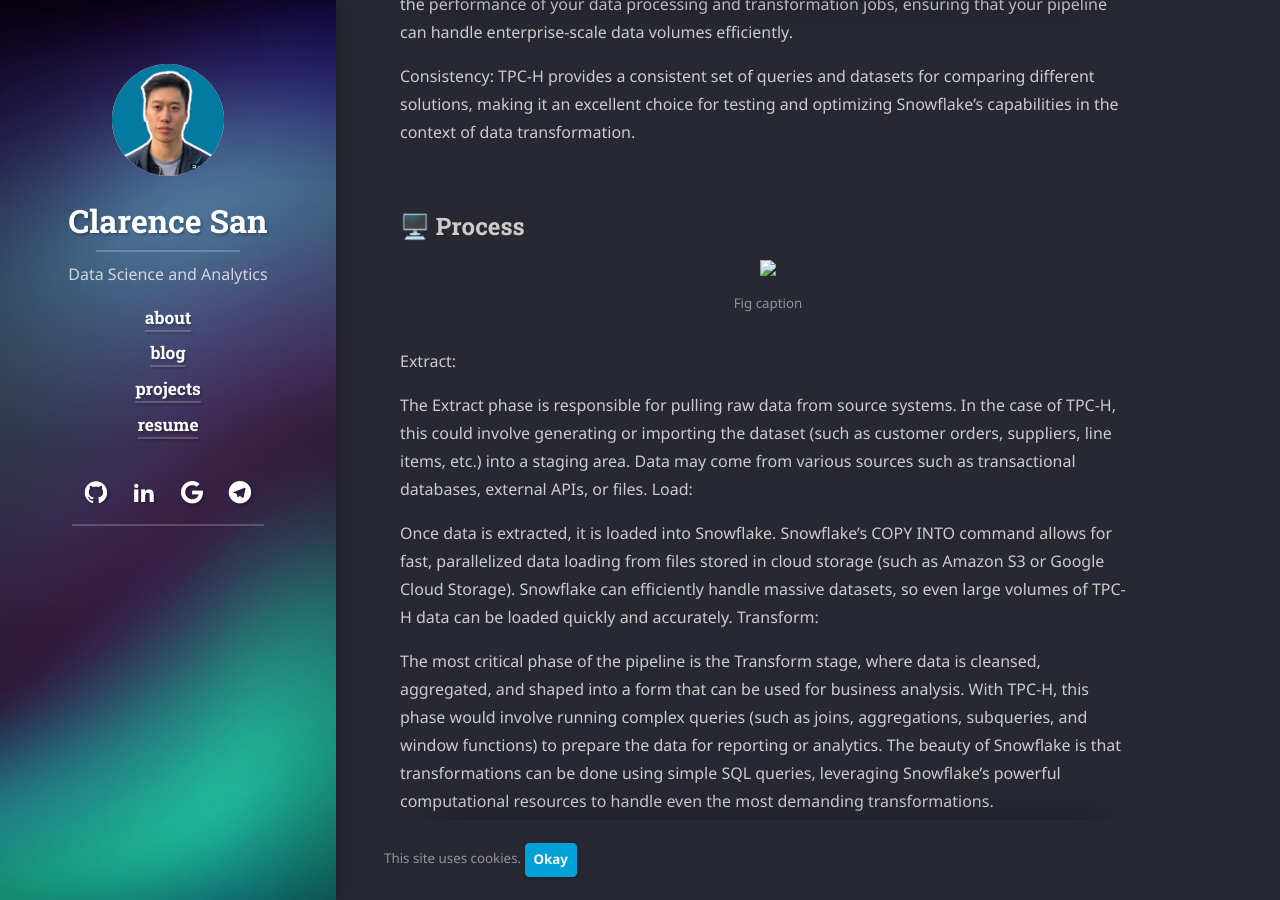
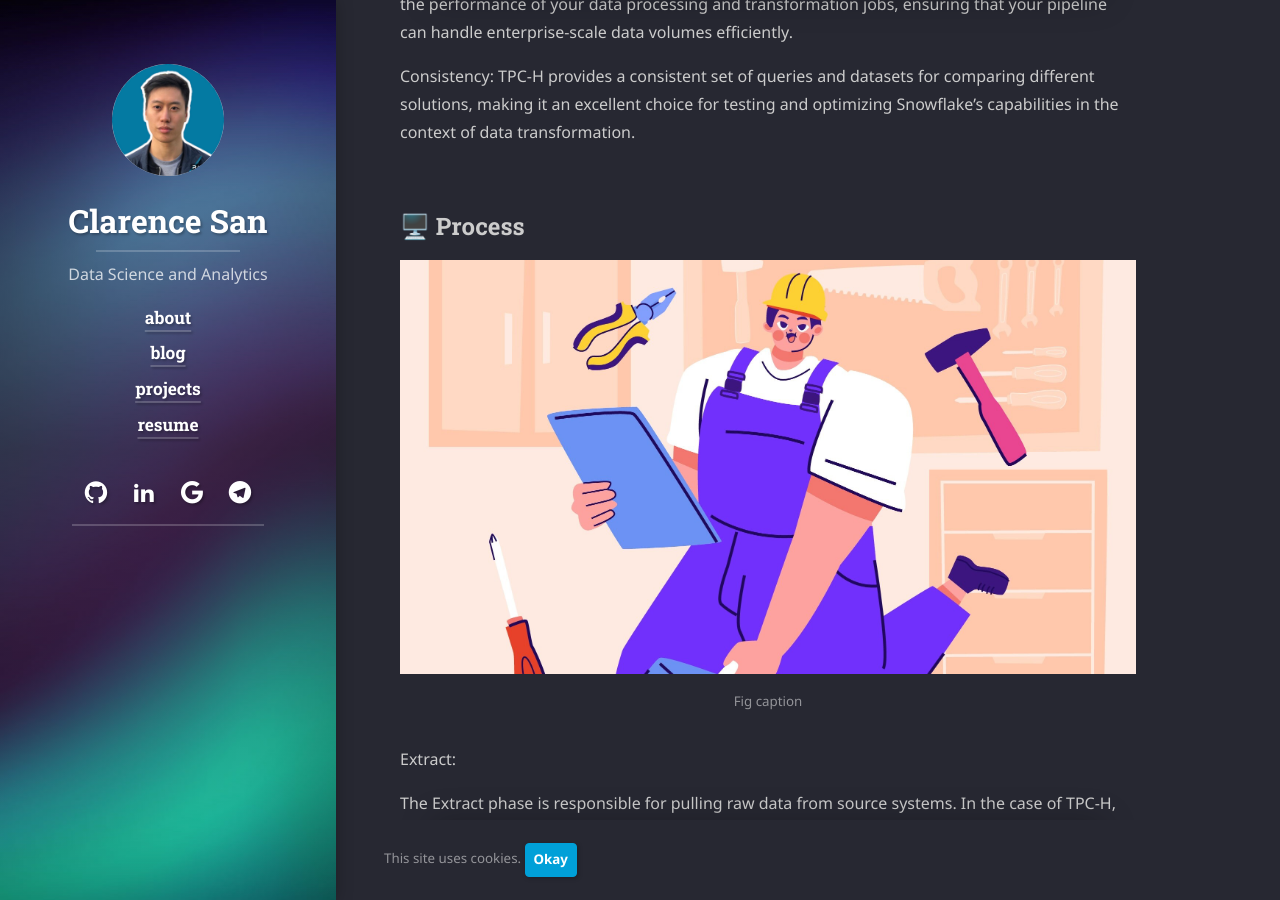
Before and after one commit to csanry/csanry.github.io, a Jekyll site: the page built from _projects/TPCH.md, in a window 1280 px wide and 900 px high, scrolled down 2849 px. Built offline with Jekyll 4.4.1, drawn with Linux system fonts in a browser that asks for light colours; cached includes are drawn as plain includes; nearby versions of some CDN libraries; some web fonts are replaced; library files that are not in the unit come from our copies.

Commit message:
fix: broken link

```diff
--- a/_projects/TPCH.md
+++ b/_projects/TPCH.md
@@ -62,7 +62,7 @@
 ## 🖥️ Process
 
 <figure>
-  <img src="{{site.url}}/assets/img/GES/featured_image_tpch.png" width="100%" height="auto" />
+  <img src="{{site.url}}/assets/img/TPCH/featured_image_tpch.png" width="100%" height="auto" />
   <figcaption>Fig caption</figcaption>
 </figure>
 
```
